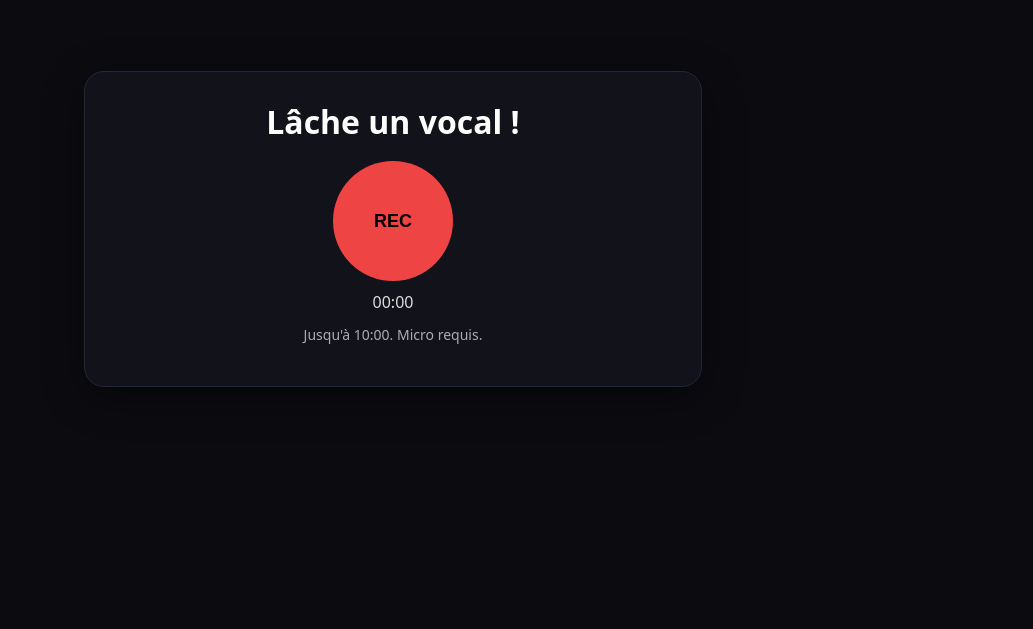
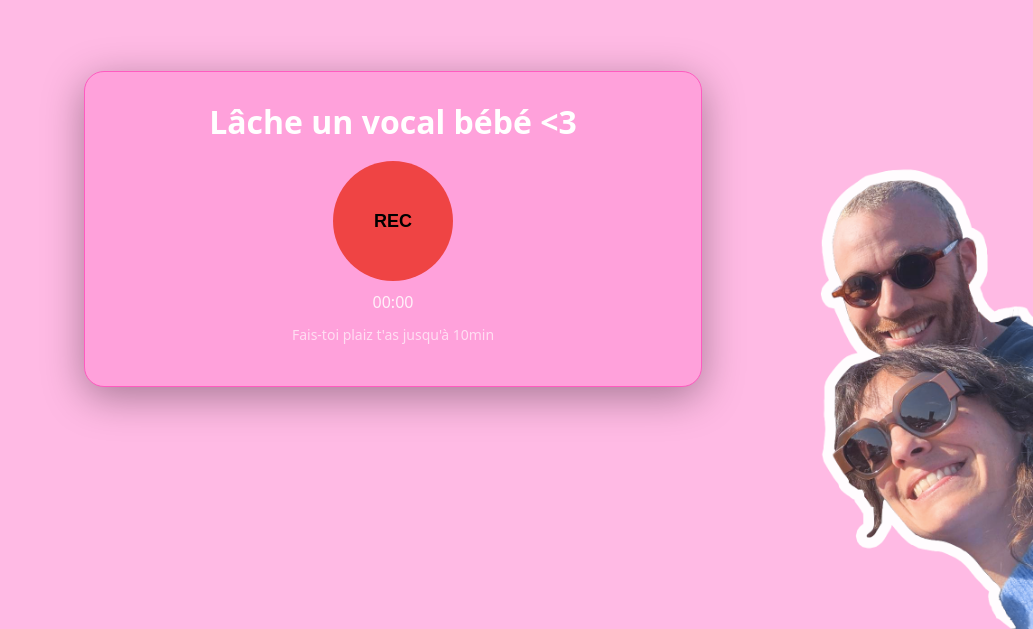
Before and after one commit to amontcoudiol/lache-un-vocal, a website: page public/index.html in a window 1280 px wide. Shown: the part 171-800 px from the top of the page, without its empty margins (247-1280 px from the left). Drawn offline with Linux system fonts and the light colour scheme.

Commit message:
Update index.html

```diff
--- a/public/index.html
+++ b/public/index.html
@@ -3,10 +3,10 @@
 <head>
   <meta charset="utf-8" />
   <meta name="viewport" content="width=device-width, initial-scale=1" />
-  <title>Lâche un vocal !</title>
+  <title>Lâche un vocal bébé <3</title>
   <style>
-    body{font-family:system-ui,-apple-system,Segoe UI,Roboto,Ubuntu,Helvetica,Arial,sans-serif;display:flex;min-height:100vh;align-items:center;justify-content:center;background:#0b0b10;color:#fff;margin:0}
-    .card{background:#12121a;border:1px solid #24243a;border-radius:20px;padding:28px;box-shadow:0 10px 40px rgba(0,0,0,.35);max-width:560px;width:100%;text-align:center}
+body{font-family:system-ui,-apple-system,Segoe UI,Roboto,Ubuntu,Helvetica,Arial,sans-serif;display:flex;min-height:100vh;align-items:center;justify-content:center;background:#ffbae4;color:#fff;margin:0}
+    .card{background:#ffa1db;border:1px solid #ff5bc0;border-radius:20px;padding:28px;box-shadow:0 10px 40px rgba(0,0,0,.35);max-width:560px;width:100%;text-align:center}
     h1{font-size:32px;margin:0 0 18px}
     .record{width:120px;height:120px;border-radius:999px;background:#ef4444;display:inline-flex;align-items:center;justify-content:center;font-weight:700;font-size:18px;border:none;cursor:pointer}
     .record.square{border-radius:24px}
@@ -15,20 +15,34 @@
     .btn.primary{background:#2563eb;border-color:#2563eb}
     #timer{font-variant-tabular-nums:tabular-nums;margin-top:10px;opacity:.85}
     #toast{position:fixed;left:50%;transform:translateX(-50%);bottom:24px;background:#16a34a;color:#fff;padding:10px 16px;border-radius:999px;display:none}
+/* L'image d'angle, fixe en bas à droite, sous le contenu */
+.corner-img{
+  position: fixed;
+  right: 0;
+  bottom: 0;
+  width: min(40vw, 260px);   /* responsive : max 260px ou 40% de la largeur */
+  height: auto;
+  z-index: 1;                /* sous la carte et le bouton */
+  pointer-events: none;      /* ne capte pas les clics (pour ne pas gêner REC) */
+  opacity: .95;              /* léger fondu, optionnel */
+}
+/* S'assure que la carte et le bouton passent devant l'image */
+.card{ position: relative; z-index: 2; }
+.record{ position: relative; z-index: 3; }
   </style>
 </head>
 <body>
   <div class="card">
-    <h1>Lâche un vocal !</h1>
+    <h1>Lâche un vocal bébé <3</h1>
     <button id="recBtn" class="record">REC</button>
     <div id="timer">00:00</div>
     <div class="row" id="postActions" style="display:none">
       <button class="btn" id="deleteBtn">Supprimer</button>
       <button class="btn primary" id="sendBtn">Envoyer</button>
     </div>
-    <p style="opacity:.65;margin-top:12px;font-size:14px">Jusqu'à 10:00. Micro requis.</p>
+    <p style="opacity:.65;margin-top:12px;font-size:14px">Fais-toi plaiz t'as jusqu'à 10min</p>
   </div>
-  <div id="toast">Ton message vocal a été envoyé !</div>
+  <div id="toast">Ton mot doux a été envoyé !</div>
 
 <script>
 (function(){
@@ -91,5 +105,6 @@
   };
 })();
 </script>
+<img src="/val_adri.png" alt="Val & Adri" class="corner-img" />
 </body>
 </html>
```
